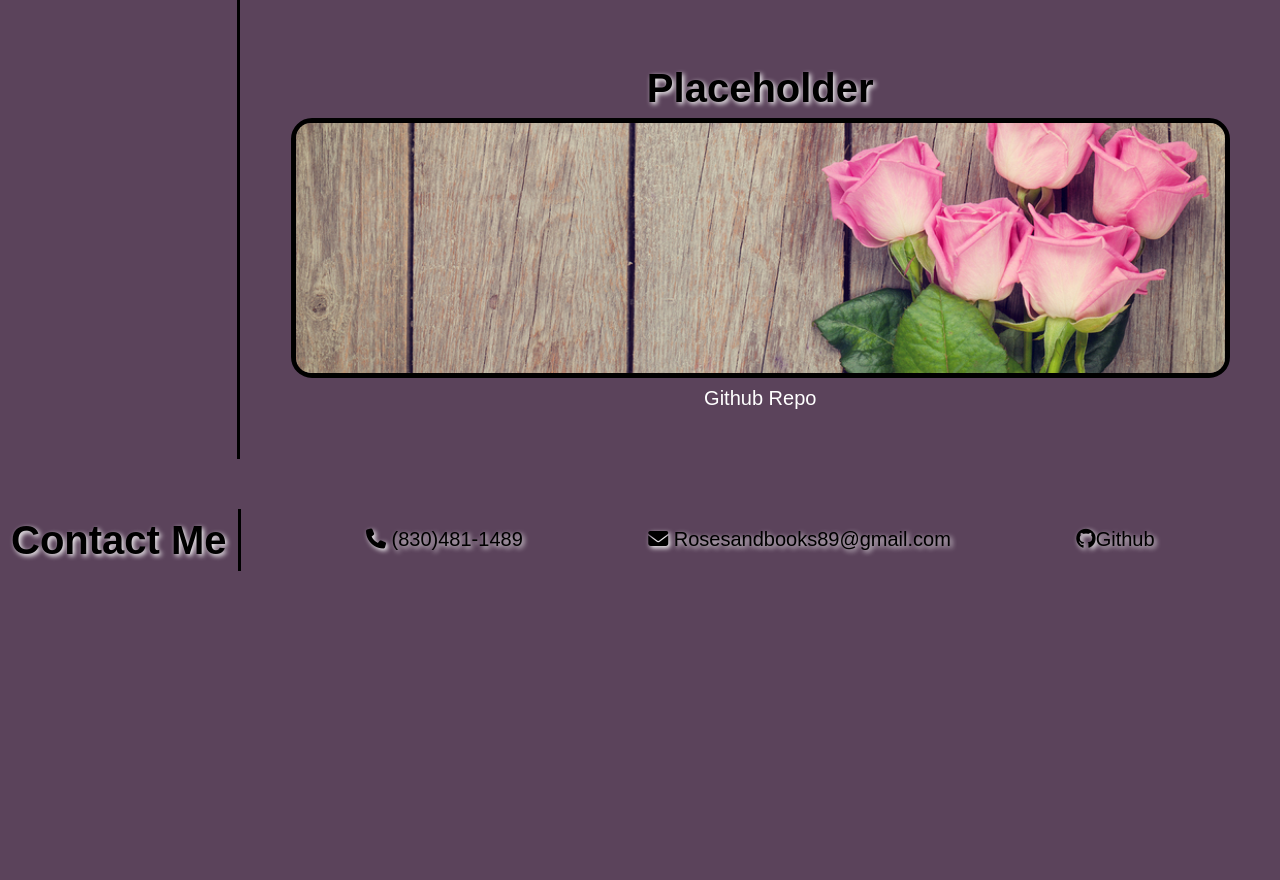
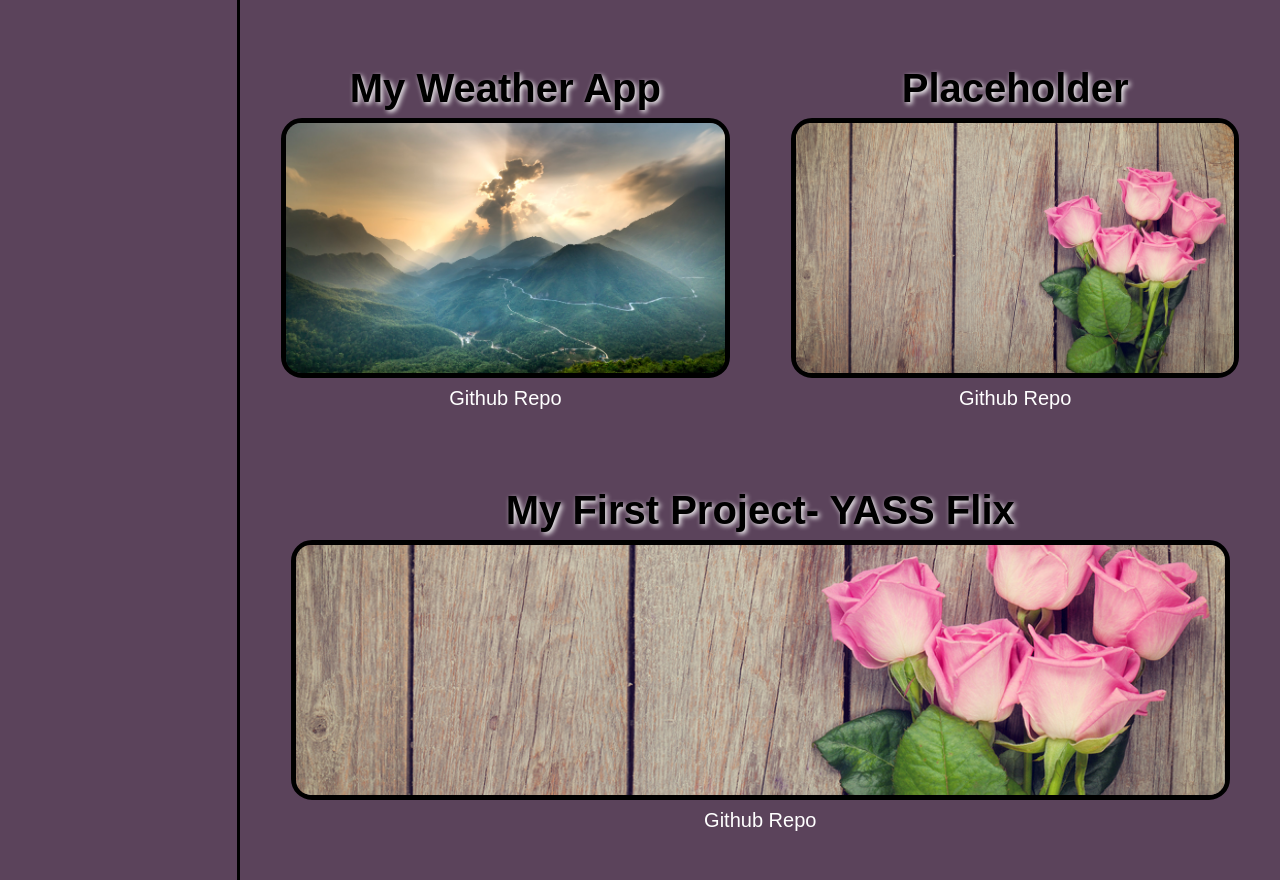
Before and after one commit to rosesandbooks89/Emilys-Professional-Portfolio, a plain HTML site: page index.html in a window 1280 px wide. Shown: the part 1864-2744 px from the top of the page. Before the commit the page ends 2435 px from the top, so only its background shows below. Drawn offline with Linux system fonts and the light colour scheme.

Commit message:
adding weather app and first project

```diff
--- a/index.html
+++ b/index.html
@@ -41,10 +41,8 @@
                             <div class="card-container">
                                 <!-- flex for each card -->
                                 <div class="card-container">
-                                        <a class="a-card" target="_blank"
-                                            rel="noopener noreferrer">
-                                            <img alt="Image of Emily"
-                                                src="assets/images/308523783_789529922315512_5523329102807277374_n-PhotoRoom.png" />
+                                <a class="a-card" target="_blank"rel="noopener noreferrer">
+                                    <img alt="Image of Emily"src="assets/images/308523783_789529922315512_5523329102807277374_n-PhotoRoom.png" />
                                  </a>
                             </div>
                         </div>
@@ -133,6 +131,15 @@
                             </a>
                         </div>
                         <div class="card-container">
+                            <h3>My Weather App</h3>
+                            <a class="card" href="https://rosesandbooks89.github.io/My-Weather-App/" target="_blank"
+                                rel="noopener noreferrer">
+                                <img alt="Pink roses bouquest over wooden table"
+                                    src="assets/images/pexels-quang-nguyen-vinh-2132180.jpg" />
+                            </a>
+                            <a href="https://github.com/rosesandbooks89" target="_blank"><p>Github Repo</p></a>
+                        </div>
+                        <div class="card-container">
                             <h3>Placeholder</h3>
                             <a class="card" href="https://github.com/rosesandbooks89" target="_blank"
                                 rel="noopener noreferrer">
@@ -141,6 +148,16 @@
                             </a>
                             <a href="https://github.com/rosesandbooks89" target="_blank"><p>Github Repo</p></a>
                         </div>
+                        <div class="card-container">
+                            <h3>My First Project- YASS Flix</h3>
+                            <a class="card" href="https://bosalinas.github.io/ShowBox/" target="_blank"
+                                rel="noopener noreferrer">
+                                <img alt="Pink roses bouquest over wooden table"
+                                    src="assets/images/bigstock-Pink-roses-bouquet-over-wooden-88382936.jpg" />
+                            </a>
+                            <a href="https://github.com/bosalinas/ShowBox" target="_blank"><p>Github Repo</p></a>
+                        </div>
+
                     </div>
                 </section>
             </div>
```
Also changed, not shown: assets/images/pexels-quang-nguyen-vinh-2132180.jpg (added). Lines whose indentation alone changed are shown as unchanged.
